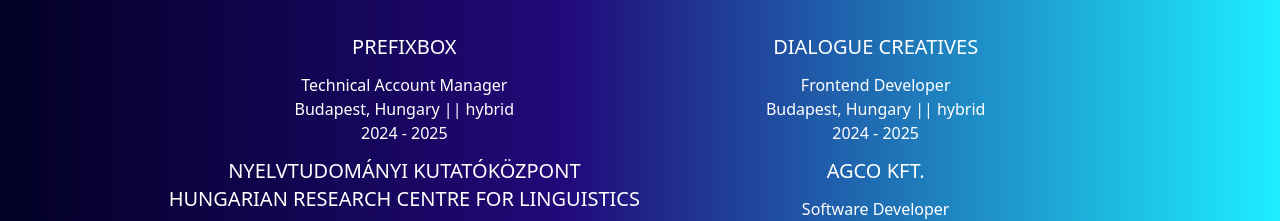
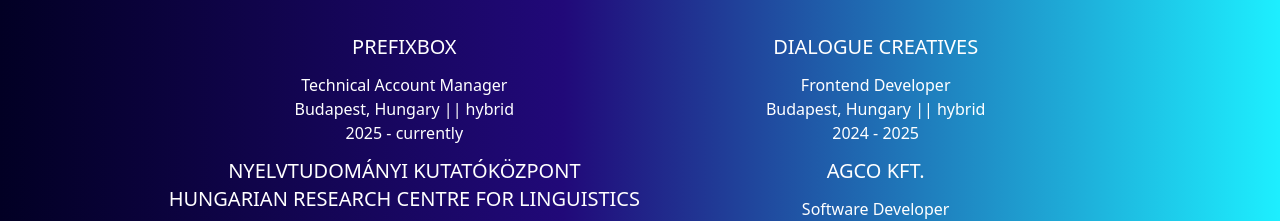
Before and after one commit to SophieH07/portfolio, a React (Vite) app: page / in a window 1280 px wide. Shown: the part 1689-1910 px from the top of the page. Built offline with nearby package versions, Linux system fonts and the light colour scheme; no server answers; what tailwindcss-animated would draw is missing.

Commit message:
fix work year

```diff
--- a/src/component/Work.jsx
+++ b/src/component/Work.jsx
@@ -10,7 +10,7 @@
             <p className="uppercase font-medium text-xl py-3">Prefixbox</p>
             <p>Technical Account Manager</p>
             <p>Budapest, Hungary || hybrid</p>
-            <p>2024 - 2025</p>
+            <p>2025 - currently</p>
             <p></p>
           </div>
           <div>
```
